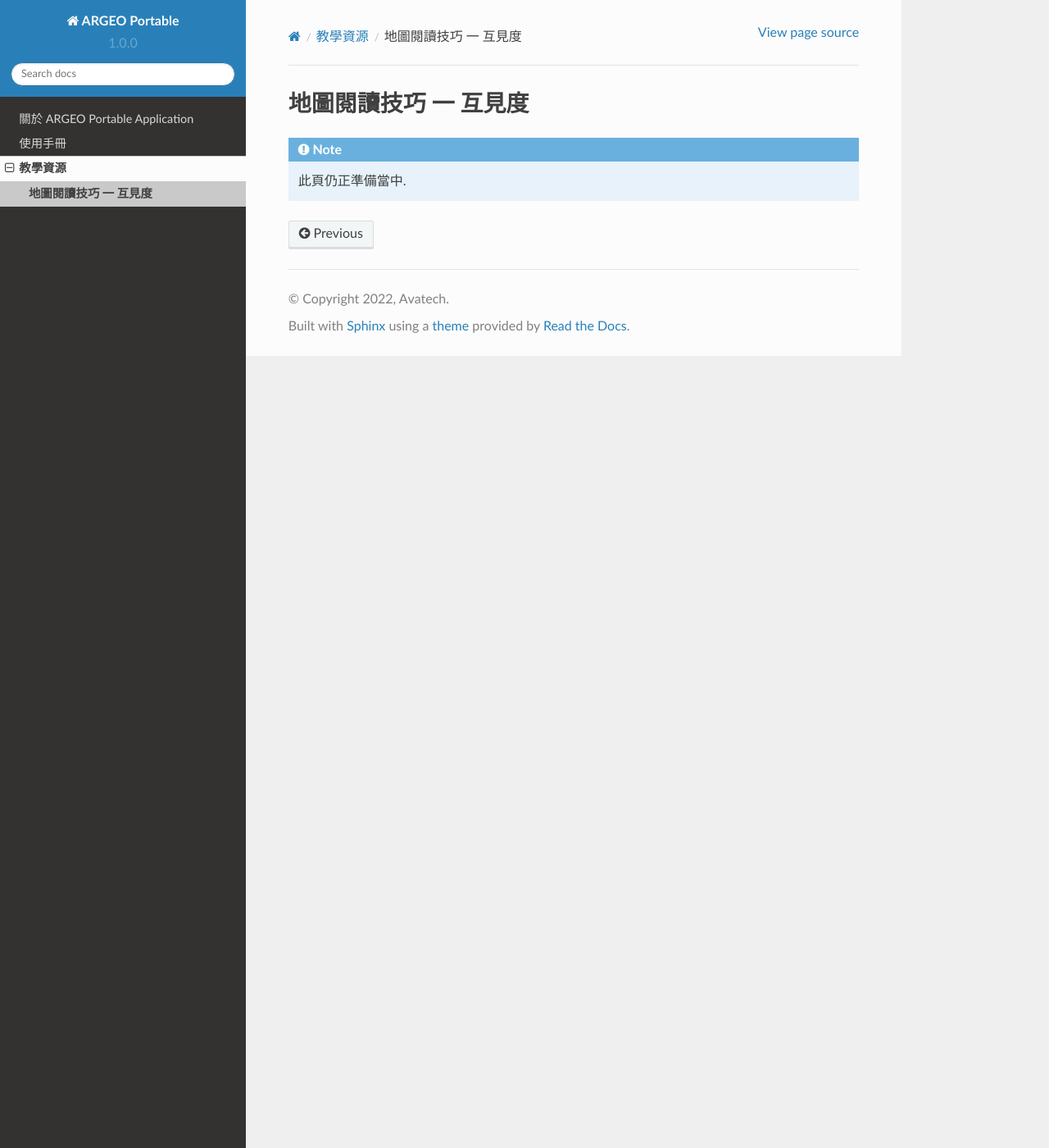
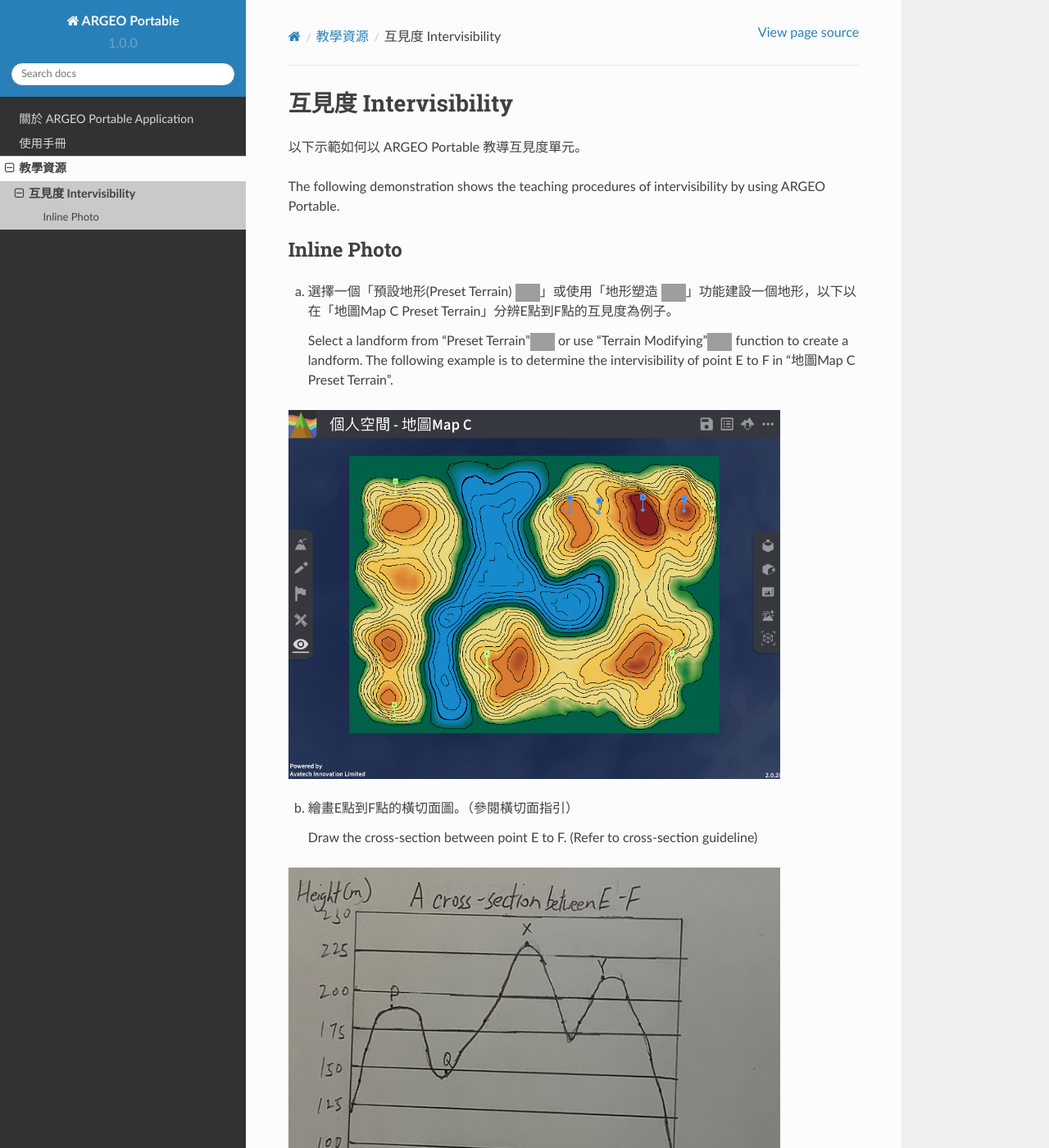
Before and after one commit to Avatech-hk/argeoportable, a Sphinx documentation site: the page built from docs/source/eduresource/mapreading/intervisibility.rst, in a window 1280 px wide and 1400 px high. Shown: the whole window at 82% size. Built offline with Sphinx 7.4.7 and the Read the Docs theme 2.0.0, drawn with Linux system fonts in a browser that asks for light colours; pages that are not in the unit, such as notebooks, are missing from menus; some of the changed text lies outside the part shown; grey boxes are pictures that could not be loaded.

Commit message:
update intervisibility

```diff
--- a/docs/source/eduresource/mapreading/intervisibility.rst
+++ b/docs/source/eduresource/mapreading/intervisibility.rst
@@ -1,7 +1,42 @@
-地圖閱讀技巧 一 互見度
+互見度 Intervisibility
 ===================================
 
 
-.. note::
+以下示範如何以 ARGEO Portable 教導互見度單元。
 
-   此頁仍正準備當中.
+The following demonstration shows the teaching procedures of intervisibility by using ARGEO Portable.
+
+Inline Photo
+*********
+
+a. 選擇一個「預設地形(Preset Terrain) |pre-set terrain|」或使用「地形塑造 |terrain edit mode|」功能建設一個地形，以下以在「地圖Map C Preset Terrain」分辨E點到F點的互見度為例子。
+
+   Select a landform from “Preset Terrain”|pre-set terrain| or use “Terrain Modifying”|terrain edit mode| function to create a landform. The following example is to determine the intervisibility of point E to F in “地圖Map C Preset Terrain”.
+
+.. image:: intervisibility_images/intervisibility1.png
+  :width: 600
+  :alt: 登入畫面
+
+.. |pre-set terrain| image:: intervisibility_images/pre-set terrain.png
+   :width: 30
+
+.. |terrain edit mode| image:: intervisibility_images/terrain edit mode.png
+   :width: 30
+
+
+b. 繪畫E點到F點的橫切面圖。（參閱橫切面指引）
+
+   Draw the cross-section between point E to F. (Refer to cross-section guideline)
+
+.. image:: intervisibility_images/intervisibility2.png
+  :width: 600
+  :alt: 登入畫面
+
+
+c. 分辨橫切面圖中的兩點是否互見。
+
+   Determine the two points in the cross-section are visible or not.
+
+.. image:: intervisibility_images/intervisibility3.png
+  :width: 600
+  :alt: 登入畫面
```
Also changed, not shown: docs/source/eduresource/mapreading/intervisibility_images/avatech logo.png (added), docs/source/eduresource/mapreading/intervisibility_images/img1.png (deleted), docs/source/eduresource/mapreading/intervisibility_images/img2.png (deleted), docs/source/eduresource/mapreading/intervisibility_images/intervisibility1.png (added), docs/source/eduresource/mapreading/intervisibility_images/intervisibility2.png (added), docs/source/eduresource/mapreading/intervisibility_images/intervisibility3.png (added), docs/source/eduresource/mapreading/intervisibility_images/intervisibilityhwchi1.png (added), docs/source/eduresource/mapreading/intervisibility_images/pre-set terrain.png (added), docs/source/eduresource/mapreading/intervisibility_images/terrain edit mode.png (added).
